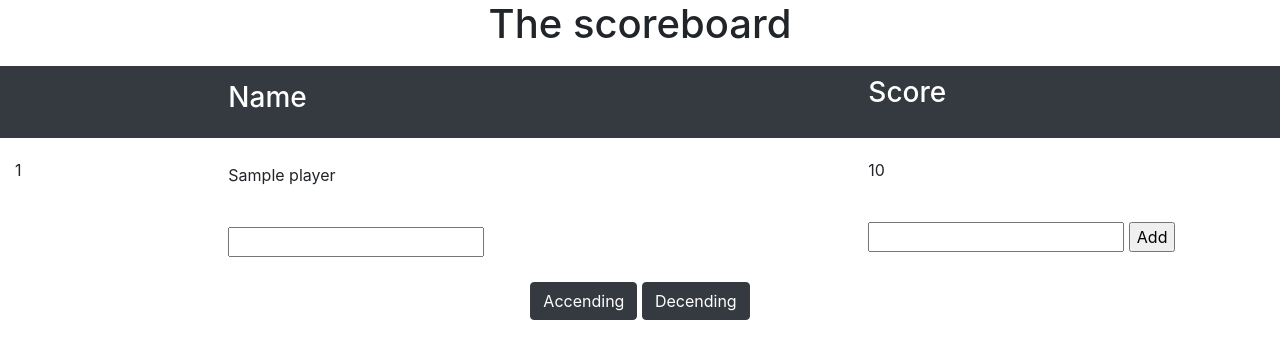
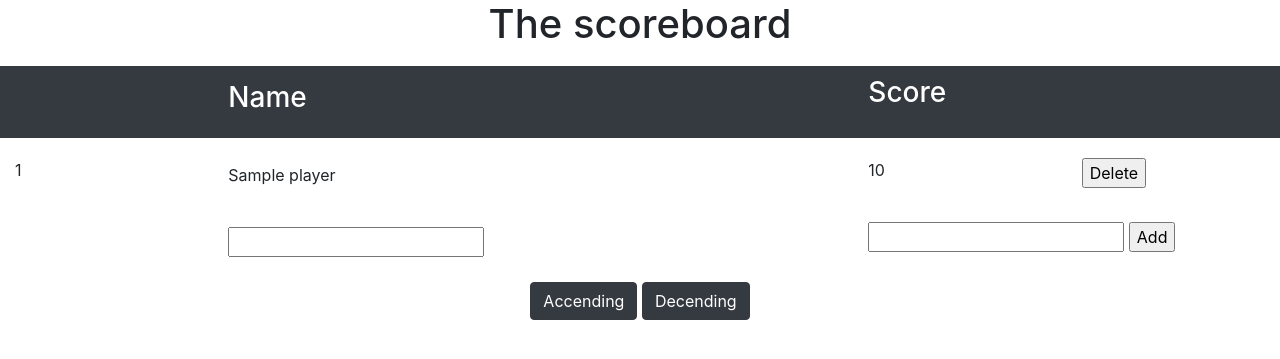
Before and after one commit to andersinno/scorinator, a Django app: page / in a window 1280 px wide. Shown: the top 359 px of the page. Run offline with Django 3.2, Linux system fonts and the light colour scheme; tables that the repository leaves empty hold one stand-in row (values such as "Sample post"); some libraries are stand-ins or nearby versions.

Commit message:
Add buttons to delete players

```diff
--- a/scoreboard/main/templates/main/main.html
+++ b/scoreboard/main/templates/main/main.html
@@ -32,6 +32,25 @@
                 } else {
                     document.getElementById("addition-row").style.display = "flex"
                 }
+
+                var divs = document.getElementsByClassName("button-delete");
+                if (divs[0].style.display === "block") {
+                    for(var i = 0; i < divs.length; i++) {
+                        divs[i].style.display = "none";
+                    }
+                } else {
+                    for(var i = 0; i < divs.length; i++) {
+                        divs[i].style.display = "block";
+                    }
+                }
+                //     [].slice.call( divs ).forEach(function ( div ) {
+                //         div.style.display = "none";
+                //     };
+                // } else {
+                //     [].slice.call( divs ).forEach(function ( div ) {
+                //         div.style.display = "block";
+                //     };
+                // }
             }
 
             Mousetrap.bind('e', function(e) {
@@ -68,8 +87,15 @@
                 <div class="col-6">
                   {{player.name}}
                 </div>
-                <div class="col-4">
+                <div class="col-2">
                   {{player.score}}
+                </div>
+                <div class="col-2 button-delete" style="display: block">
+                    <form action="/del" method="post">
+                        {% csrf_token %}
+                        <input type="hidden" name="player_id" value={{player.id}}>
+                        <input type="submit" value="Delete">
+                    </form>
                 </div>
               </div>
             {% endfor %}
```
